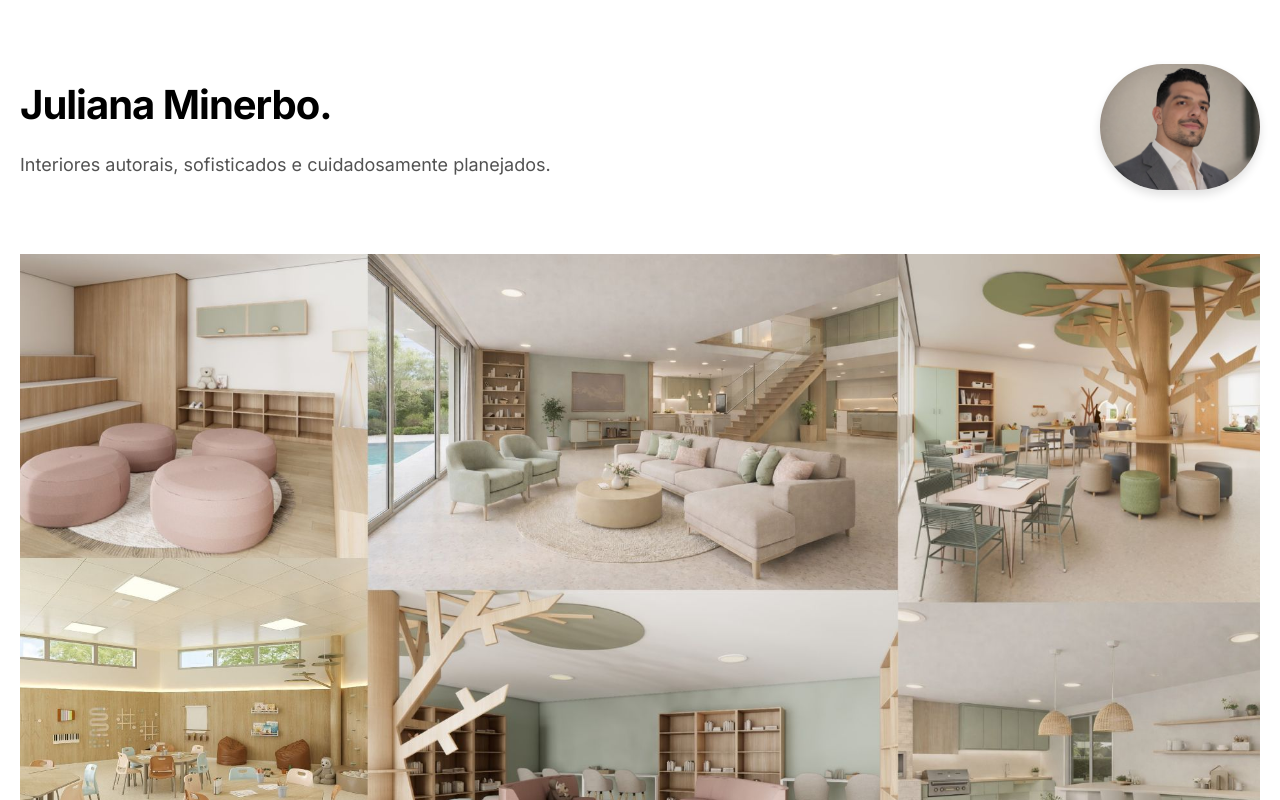
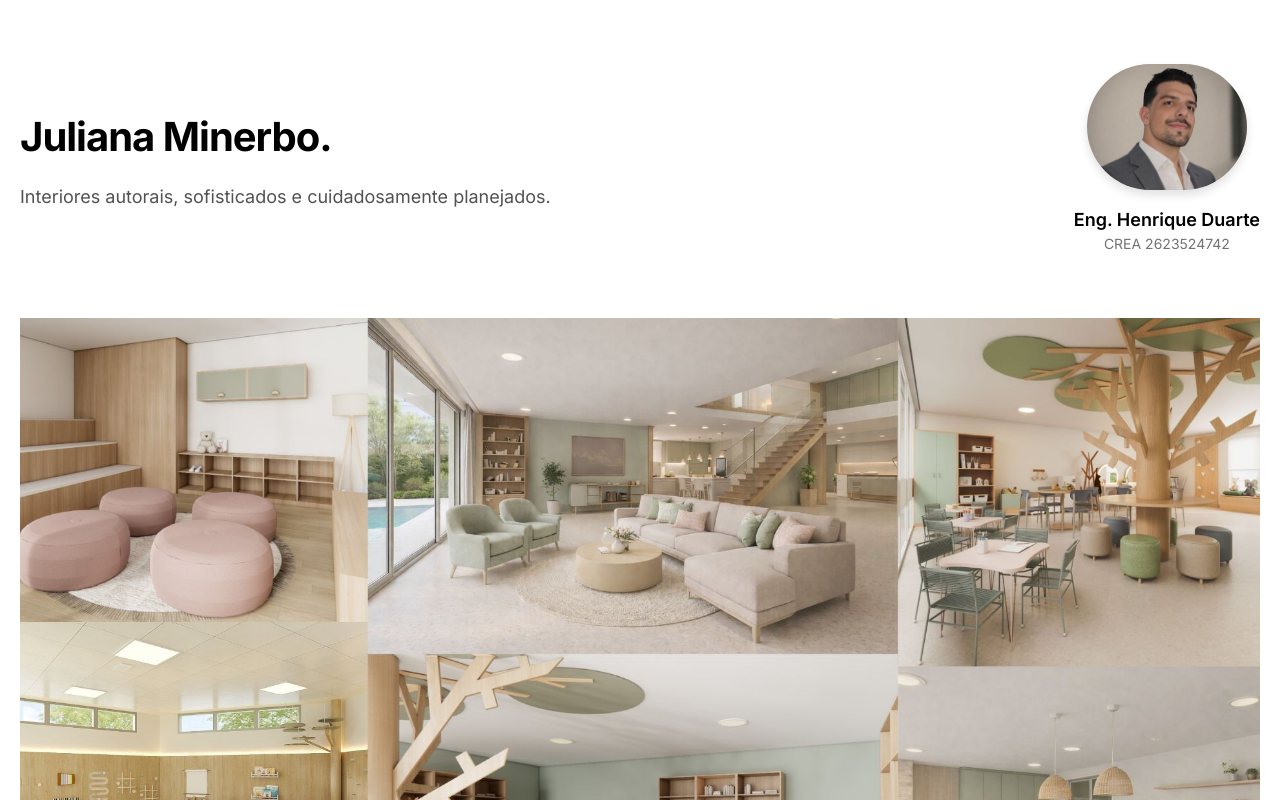
Before and after one commit to rickfelipe20-lgtm/Hedut, a Next.js app: page / in a window 1280 px wide. Shown: the top 800 px of the page. Built offline with nearby package versions, Linux system fonts and the light colour scheme.

Commit message:
Em baixo, meu nome e o Crea

```diff
--- a/src/app/_components/intro.tsx
+++ b/src/app/_components/intro.tsx
@@ -14,14 +14,23 @@ export function Intro() {
         </h4>
       </div>
 
-      <div className="hidden md:block">
+      <div className="hidden md:flex flex-col items-center">
         <Image
           src="/images/perfil.jpg"
-          alt="Juliana Minerbo"
+          alt="Henrique Duarte"
           width={160}
           height={160}
           className="rounded-full object-cover shadow-sm"
         />
+
+        <div className="mt-4 text-center">
+          <p className="font-semibold text-lg">
+            Eng. Henrique Duarte
+          </p>
+          <p className="text-sm text-neutral-500">
+            CREA 2623524742
+          </p>
+        </div>
       </div>
 
     </section>
```
